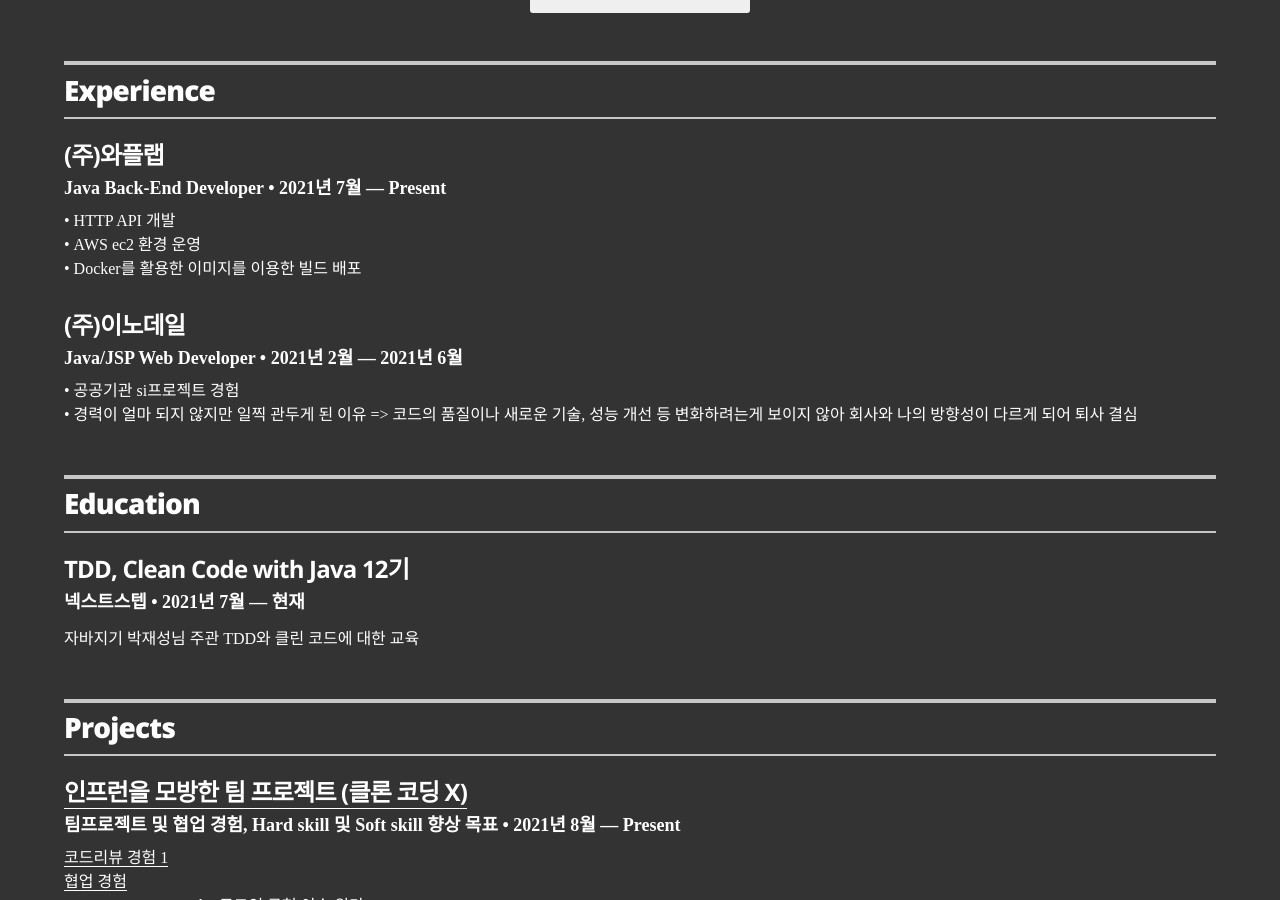
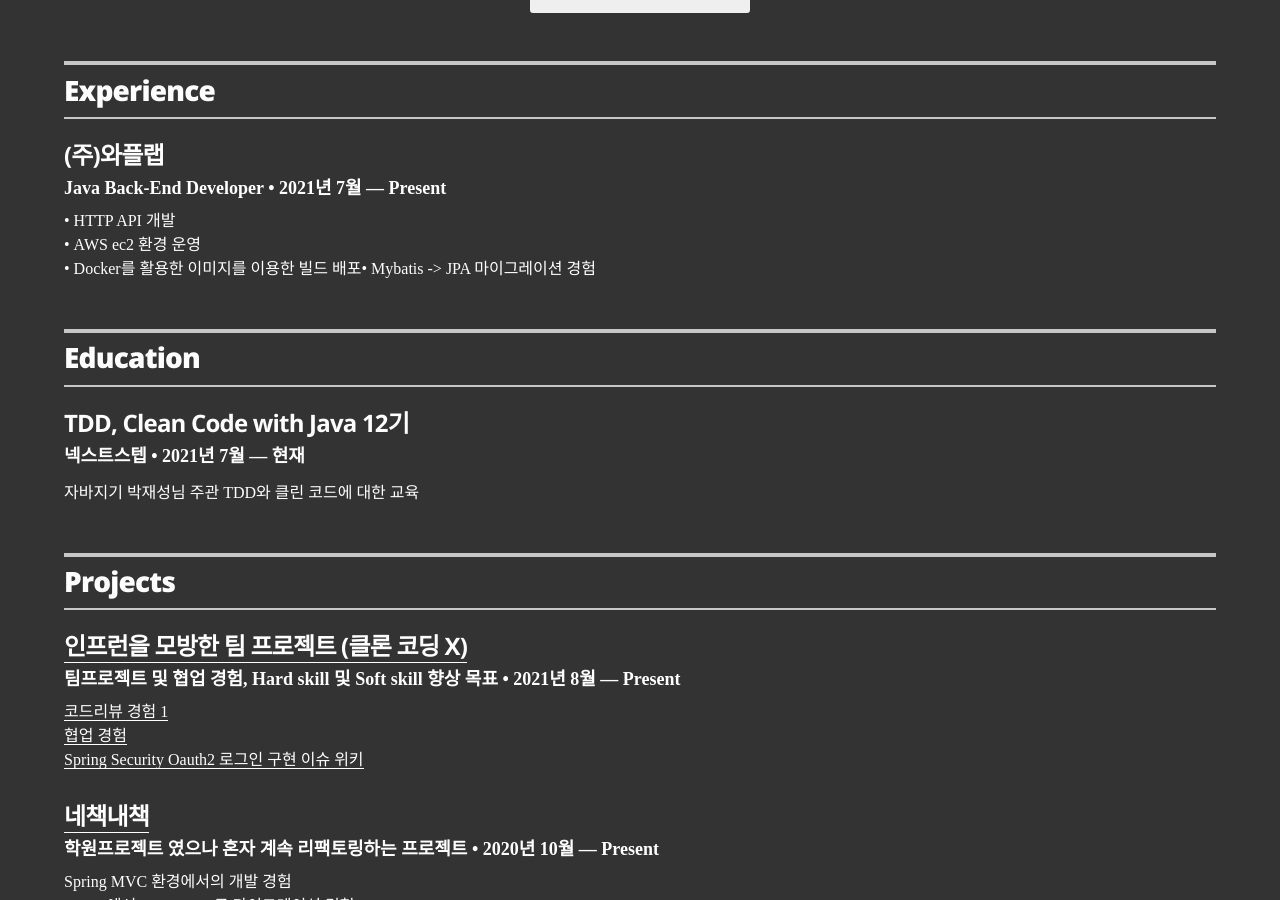
Before and after one commit to lsj8367/resume, a Jekyll site: the page built from index.html, in a window 1280 px wide and 900 px high, scrolled down 532 px. Built offline with Jekyll 4.4.1, drawn with Linux system fonts in a browser that asks for light colours.

Commit message:
docs: 이력사항 수정

```diff
--- a/_data/experience.yml
+++ b/_data/experience.yml
@@ -7,10 +7,11 @@
     - • HTTP API 개발<br>
     - • AWS ec2 환경 운영<br>
     - • Docker를 활용한 이미지를 이용한 빌드 배포
+    - • Mybatis -> JPA 마이그레이션 경험
 
-- company: (주)이노데일
-  position: Java/JSP Web Developer
-  duration: 2021년 2월 &mdash; 2021년 6월 # 연차
-  summary:
-    - • 공공기관 si프로젝트 경험 <br>
-    - • 경력이 얼마 되지 않지만 일찍 관두게 된 이유 => 코드의 품질이나 새로운 기술, 성능 개선 등 변화하려는게 보이지 않아 회사와 나의 방향성이 다르게 되어 퇴사 결심
+# - company: (주)이노데일
+#   position: Java/JSP Web Developer
+#   duration: 2021년 2월 &mdash; 2021년 6월 # 연차
+#   summary:
+#     - • 공공기관 si프로젝트 경험 <br>
+#     - • 경력이 얼마 되지 않지만 일찍 관두게 된 이유 => 코드의 품질이나 새로운 기술, 성능 개선 등 변화하려는게 보이지 않아 회사와 나의 방향성이 다르게 되어 퇴사 결심
```
